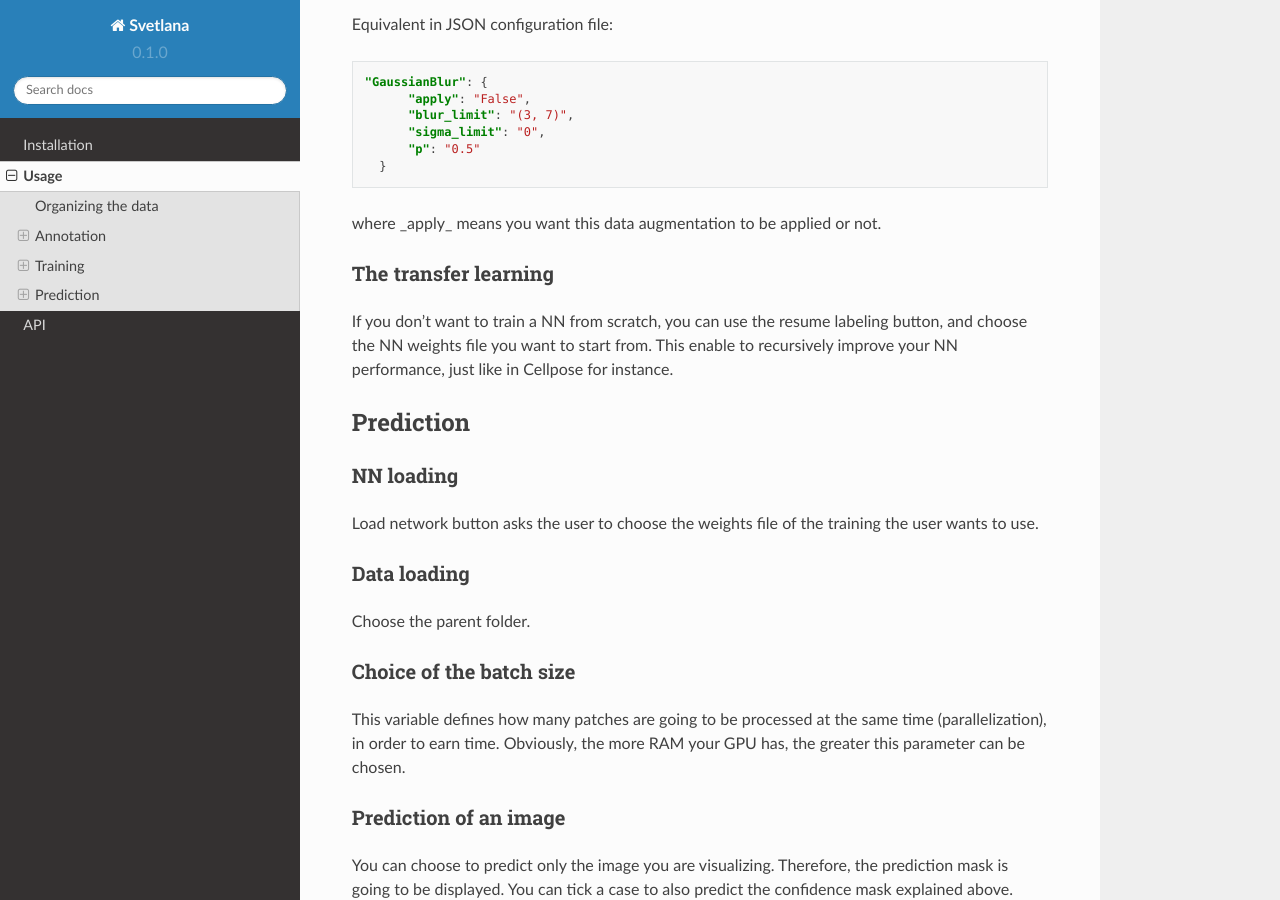
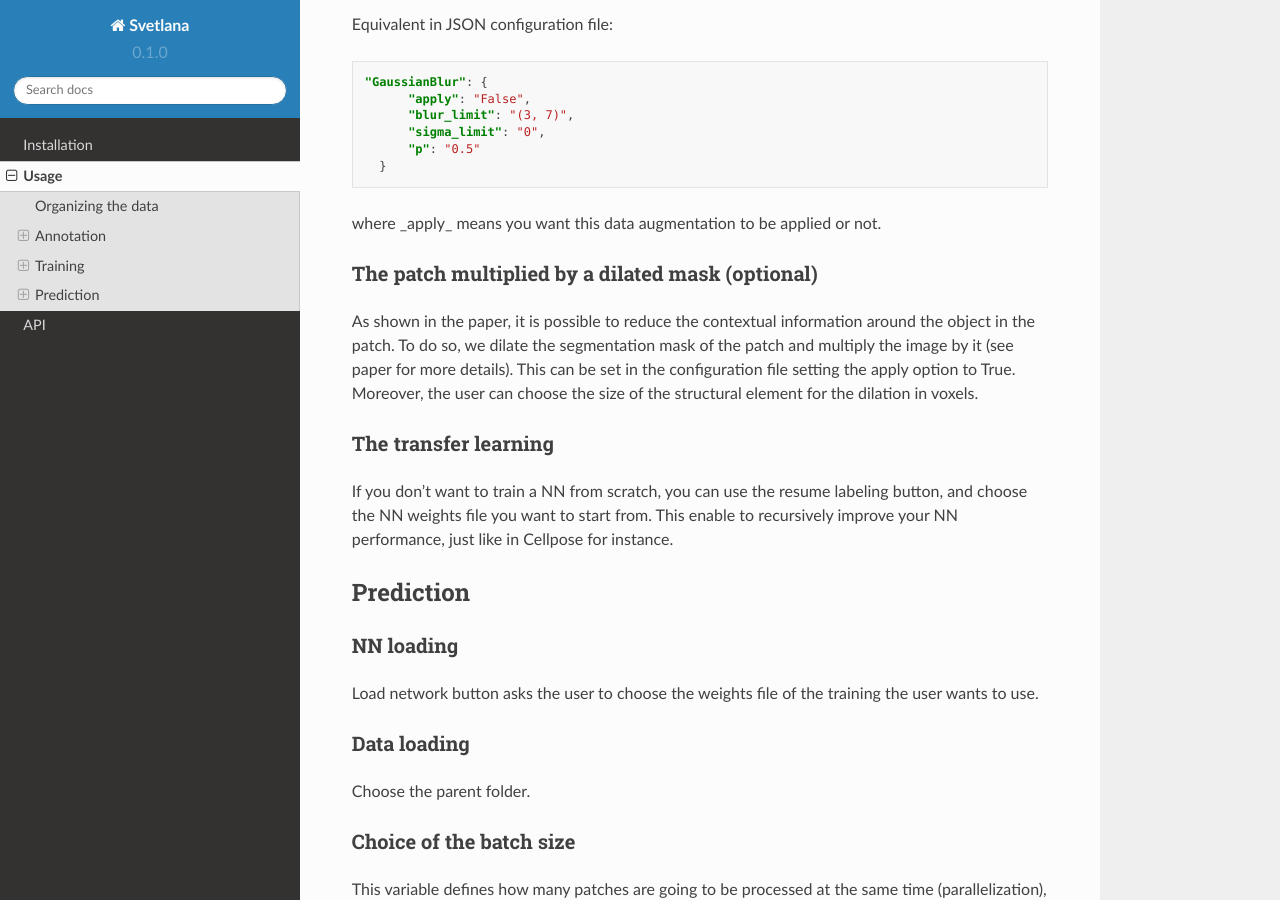
Before and after one commit to koopa31/Svetlana_documentation, a Sphinx documentation site: the page built from docs/source/usage.rst, in a window 1280 px wide and 900 px high, scrolled down 2349 px. Built offline with Sphinx 7.4.7 and the Read the Docs theme 2.0.0, drawn with Linux system fonts in a browser that asks for light colours.

Commit message:
fin prediction

```diff
--- a/docs/source/usage.rst
+++ b/docs/source/usage.rst
@@ -116,6 +116,13 @@ Equivalent in JSON configuration file:
 
 where _apply_ means you want this data augmentation to be applied or not.
 
+The patch multiplied by a dilated mask (optional)
+~~~~~~~~~~~~~~~~~~~
+As shown in the paper, it is possible to reduce the contextual information around the object in the patch.
+To do so, we dilate the segmentation mask of the patch and multiply the image by it (see paper for more details).
+This can be set in the configuration file setting the apply option to True. Moreover, the user can choose the size of the structural element for the dilation in voxels.
+
+
 The transfer learning
 ~~~~~~~~~~~~~~~~~~~
 
```
